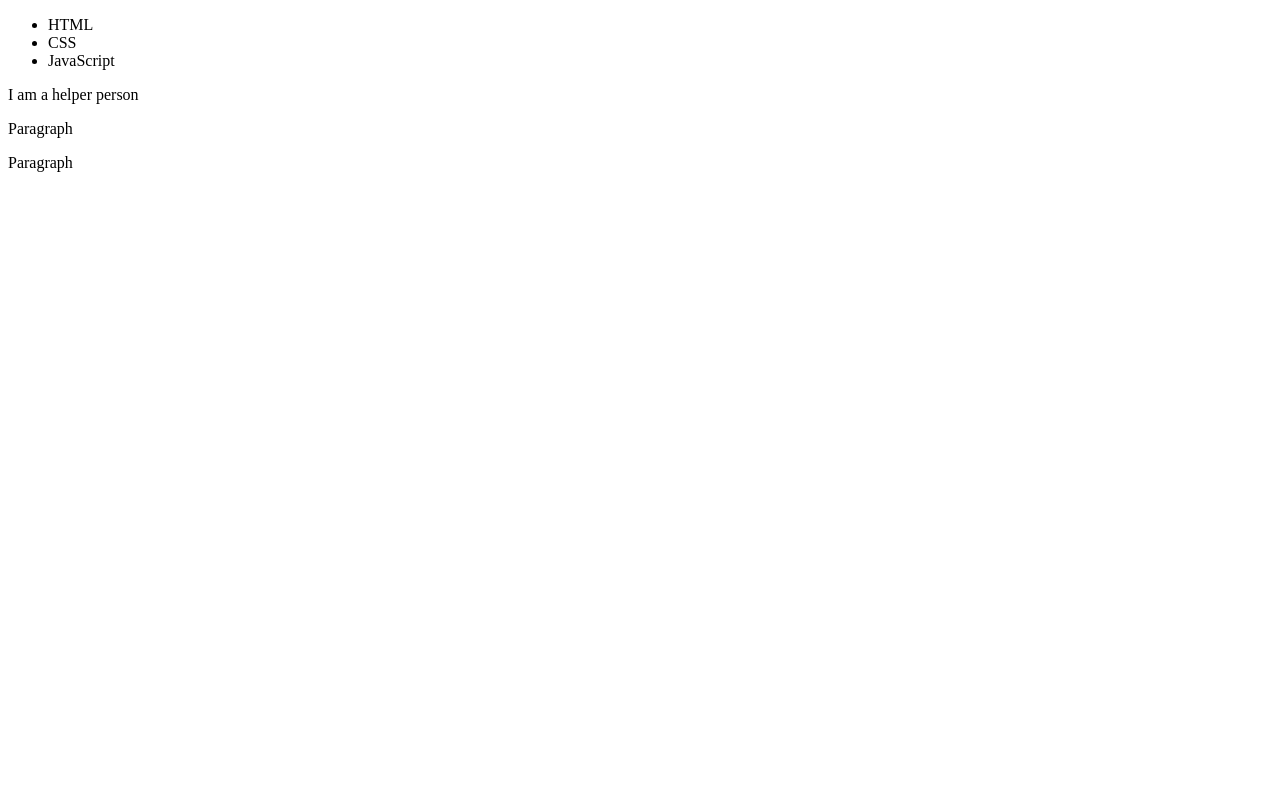
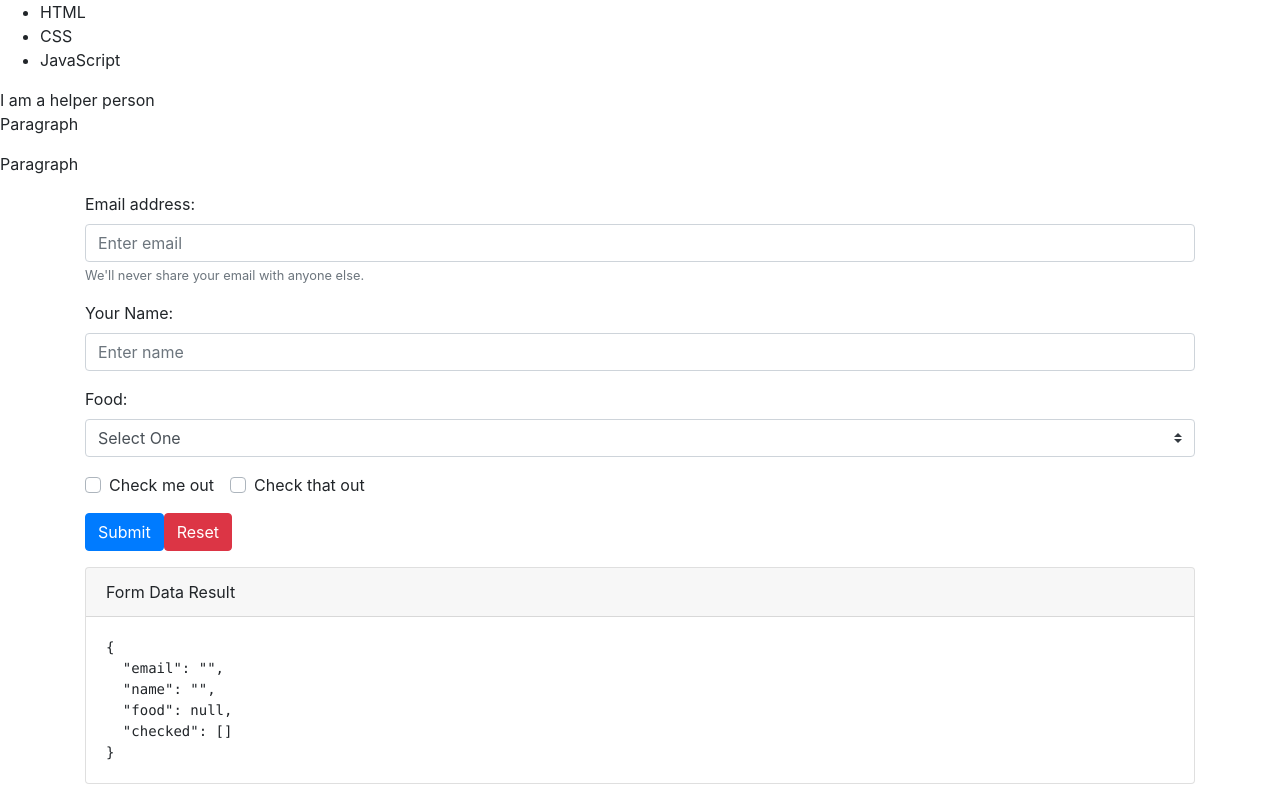
Before and after one commit to WebKawsar/vue-js-advanced, a Vue app: page / in a window 1280 px wide. Built offline with nearby package versions, Linux system fonts and the light colour scheme.

Commit message:
integrate bootstrap

```diff
--- a/package.json
+++ b/package.json
@@ -8,8 +8,10 @@
     "lint": "vue-cli-service lint"
   },
   "dependencies": {
+    "bootstrap": "^4.5.3",
+    "bootstrap-vue": "^2.21.1",
     "core-js": "^3.6.5",
-    "vue": "^2.6.11"
+    "vue": "^2.6.12"
   },
   "devDependencies": {
     "@vue/cli-plugin-babel": "~4.5.0",
--- a/src/App.vue
+++ b/src/App.vue
@@ -12,11 +12,26 @@
       <p :slot="loader">Paragraph</p>
     </compHelper>
 
+  <BootstrapFrom></BootstrapFrom>
+
   </div>
 </template>
 
 <script>
 import compHelper from "./Components/ListHelper/ListHelper";
+import BootstrapFrom from "./Components/BootstrapForm/BootstrapForm";
+
+import 'bootstrap/dist/css/bootstrap.css'
+import 'bootstrap-vue/dist/bootstrap-vue.css'
+
+import Vue from 'vue'
+import { BootstrapVue, IconsPlugin } from 'bootstrap-vue'
+
+// Install BootstrapVue
+Vue.use(BootstrapVue)
+// Optionally install the BootstrapVue icon components plugin
+Vue.use(IconsPlugin)
+
 
 export default {
 
@@ -26,7 +41,8 @@
     }
   },
   components: {
-    compHelper
+    compHelper,
+    BootstrapFrom
   },
   created(){
     setTimeout(() => {
--- /dev/null
+++ b/src/Components/BootstrapForm/BootstrapForm.vue
@@ -0,0 +1,91 @@
+<template>
+  <div class="container">
+    <b-form @submit="onSubmit" @reset="onReset" v-if="show">
+      <b-form-group
+        id="input-group-1"
+        label="Email address:"
+        label-for="input-1"
+        description="We'll never share your email with anyone else."
+      >
+        <b-form-input
+          id="input-1"
+          v-model="form.email"
+          type="email"
+          placeholder="Enter email"
+          required
+        ></b-form-input>
+      </b-form-group>
+
+      <b-form-group id="input-group-2" label="Your Name:" label-for="input-2">
+        <b-form-input
+          id="input-2"
+          v-model="form.name"
+          placeholder="Enter name"
+          required
+        ></b-form-input>
+      </b-form-group>
+
+      <b-form-group id="input-group-3" label="Food:" label-for="input-3">
+        <b-form-select
+          id="input-3"
+          v-model="form.food"
+          :options="foods"
+          required
+        ></b-form-select>
+      </b-form-group>
+
+      <b-form-group id="input-group-4" v-slot="{ ariaDescribedby }">
+        <b-form-checkbox-group
+          v-model="form.checked"
+          id="checkboxes-4"
+          :aria-describedby="ariaDescribedby"
+        >
+          <b-form-checkbox value="me">Check me out</b-form-checkbox>
+          <b-form-checkbox value="that">Check that out</b-form-checkbox>
+        </b-form-checkbox-group>
+      </b-form-group>
+
+      <b-button type="submit" variant="primary">Submit</b-button>
+      <b-button type="reset" variant="danger">Reset</b-button>
+    </b-form>
+    <b-card class="mt-3" header="Form Data Result">
+      <pre class="m-0">{{ form }}</pre>
+    </b-card>
+  </div>
+</template>
+
+<script>
+  export default {
+    data() {
+      return {
+        form: {
+          email: '',
+          name: '',
+          food: null,
+          checked: []
+        },
+        foods: [{ text: 'Select One', value: null }, 'Carrots', 'Beans', 'Tomatoes', 'Corn'],
+        show: true
+      }
+    },
+    methods: {
+      onSubmit(event) {
+        event.preventDefault()
+        alert(JSON.stringify(this.form))
+      },
+      onReset(event) {
+        event.preventDefault()
+        // Reset our form values
+        this.form.email = ''
+        this.form.name = ''
+        this.form.food = null
+        this.form.checked = []
+        // Trick to reset/clear native browser form validation state
+        this.show = false
+        this.$nextTick(() => {
+          this.show = true
+        })
+      }
+    }
+  }
+</script>
```
Also changed, not shown: 1 other file (tests, documents, lock files or other folders).
